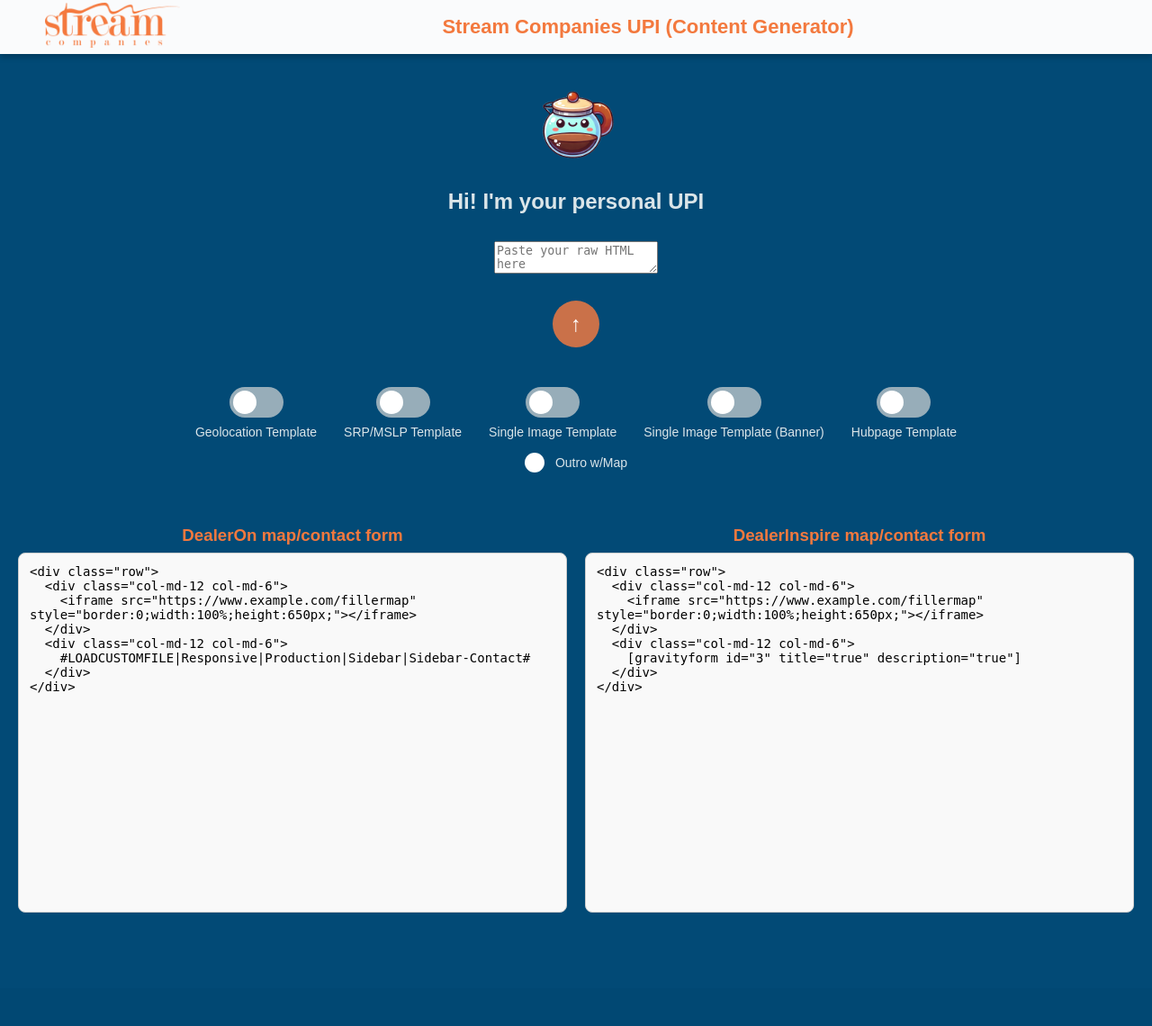
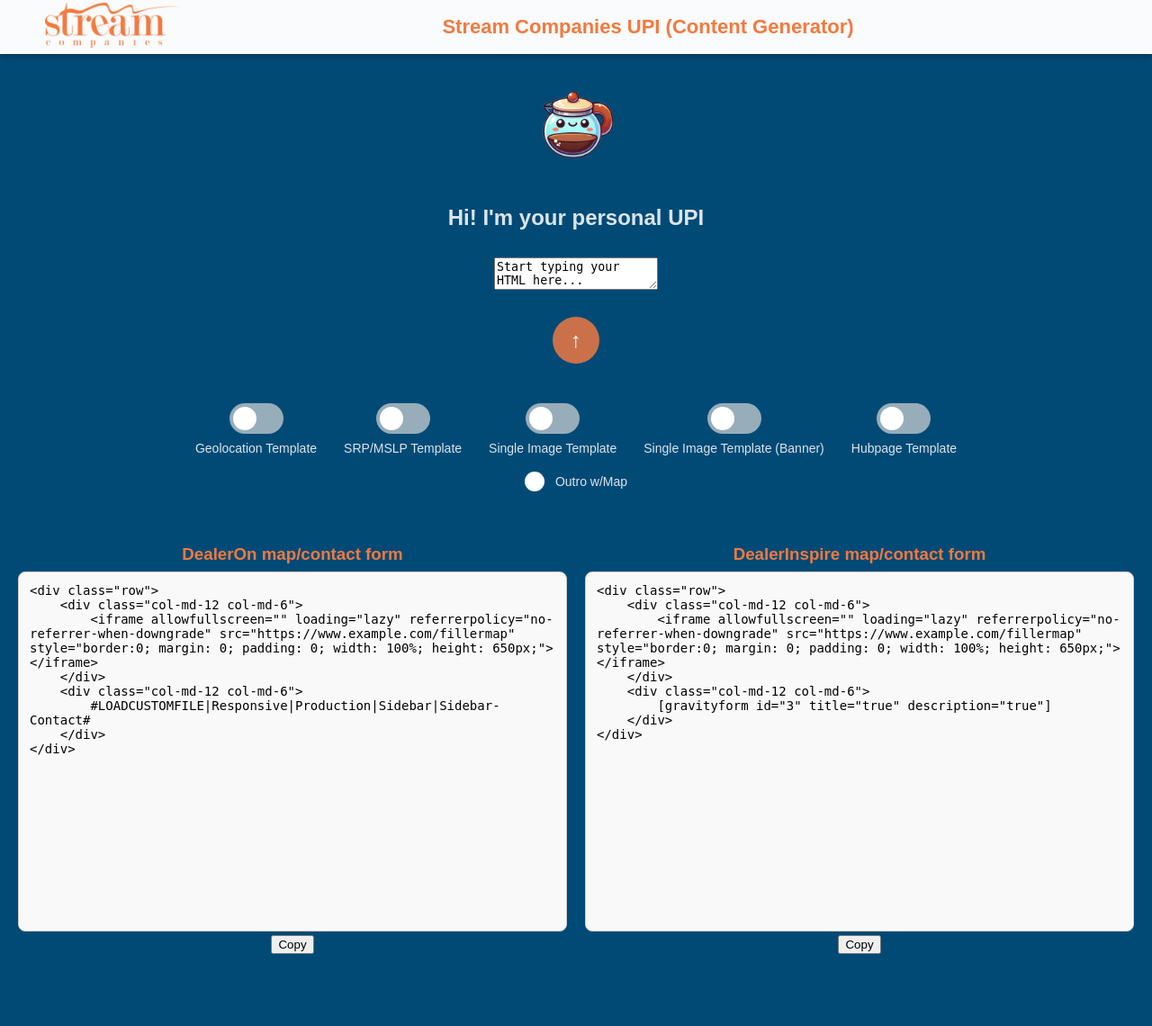
Before and after one commit to mabolden/stream-companies-upi, a Flask app: page / in a window 1280 px wide. Shown: the whole page at 90% size. Before the commit the page ends 1014 px from the top, so only its background shows below. Run offline with Flask 3, Linux system fonts and the light colour scheme; some libraries are stand-ins or nearby versions.

Commit message:
Update index.html

```diff
--- a/templates/index.html
+++ b/templates/index.html
@@ -4,10 +4,8 @@
     <meta charset="UTF-8" />
     <meta name="viewport" content="width=device-width, initial-scale=1.0"/>
     <title>Stream Companies Content Generator</title>
-
     <link rel="stylesheet" href="{{ url_for('static', filename='style.css') }}">
 
-    <!-- Layout Styles -->
     <style>
         .code-snippet-container {
             display: flex;
@@ -15,22 +13,17 @@
             justify-content: center;
             flex-wrap: wrap;
         }
-
         .code-box {
             width: 48%;
             box-sizing: border-box;
         }
-
         .code-box textarea {
             width: 100%;
             height: 400px;
             box-sizing: border-box;
         }
-
         @media (max-width: 900px) {
-            .code-box {
-                width: 100%;
-            }
+            .code-box { width: 100%; }
         }
 
         .editor-container {
@@ -41,20 +34,58 @@
             width: 100%;
         }
 
-        /* CKEditor maximize behavior */
+        .cke_editor_html_content { margin: 0 auto; }
+
+        .map-check-row {
+            display: flex;
+            justify-content: center;
+            margin-top: 18px;
+        }
+
+        .map-check {
+            display: inline-flex;
+            align-items: center;
+            gap: 12px;
+            cursor: pointer;
+            user-select: none;
+        }
+
+        .map-check input[type="checkbox"] {
+            position: absolute;
+            opacity: 0;
+            pointer-events: none;
+        }
+
+        .map-check__dot {
+            width: 22px;
+            height: 22px;
+            border-radius: 50%;
+            background: #ffffff;
+            border: 2px solid rgba(255, 255, 255, 0.85);
+            box-sizing: border-box;
+            transition: background-color 160ms ease, border-color 160ms ease, box-shadow 160ms ease;
+        }
+
+        .map-check input[type="checkbox"]:checked + .map-check__dot {
+            background: #ca7149;
+            border-color: #ca7149;
+            box-shadow: 0 0 0 3px rgba(202, 113, 73, 0.35);
+        }
+
+        .map-check input[type="checkbox"]:focus-visible + .map-check__dot {
+            box-shadow: 0 0 0 3px rgba(255, 255, 255, 0.35);
+        }
+
+        /* CKEditor maximize fix */
         body.cke_maximized {
             padding-top: 0 !important;
             height: 100vh !important;
             overflow: hidden !important;
         }
 
-        body.cke_maximized .banner {
-            display: none !important;
-        }
+        body.cke_maximized .banner { display: none !important; }
 
-        body.cke_maximized .content {
-            margin-top: 0 !important;
-        }
+        body.cke_maximized .content { margin-top: 0 !important; }
 
         body.cke_maximized .cke {
             position: fixed !important;
@@ -64,9 +95,7 @@
             z-index: 99999 !important;
         }
 
-        body.cke_maximized .cke_contents {
-            height: calc(100vh - 120px) !important;
-        }
+        body.cke_maximized .cke_contents { height: calc(100vh - 120px) !important; }
 
         body.cke_maximized textarea.cke_source {
             height: 100% !important;
@@ -81,7 +110,6 @@
 
 <body>
 
-    <!-- Header -->
     <div class="banner">
         <div class="logo-container">
             <img src="{{ url_for('static', filename='Stream_Logo.png') }}" alt="Stream Companies Logo">
@@ -89,32 +117,27 @@
         <h1>Stream Companies UPI (Content Generator)</h1>
     </div>
 
-    <!-- Main Content -->
     <div class="content">
 
-        <!-- UPI Logo -->
-        <div style="display:flex;justify-content:center;align-items:center;margin-top:10px;">
+        <div style="display: flex; justify-content: center; align-items: center; width: 100%; margin-top: 10px;">
             <img src="{{ url_for('static', filename='UPI_Logo.png') }}"
                  alt="Unpaid Intern Logo"
-                 style="width:100px;height:100px;border-radius:50%;object-fit:cover;">
+                 style="width: 100px; height: 100px; border-radius: 50%; object-fit: cover;">
         </div>
 
+        <br>
         <h2>Hi! I'm your personal UPI</h2>
 
-        <!-- Input Form -->
         <form method="POST">
 
-            <!-- HTML Editor -->
             <div class="editor-container">
-                <textarea id="html_content" name="html_content" placeholder="Paste your raw HTML here"></textarea>
+                <textarea id="html_content" name="html_content" placeholder="Paste your raw HTML here">Start typing your HTML here...</textarea>
             </div>
 
-            <!-- Submit Button -->
-            <div style="text-align:center;">
+            <div style="text-align: center;">
                 <button class="button" type="submit"><strong>↑</strong></button>
             </div>
 
-            <!-- Template Toggles -->
             <div class="toggle-row">
                 <label class="switch-label">
                     <input type="checkbox" id="geo_toggle" name="geo_toggle">
@@ -147,7 +170,6 @@
                 </label>
             </div>
 
-            <!-- Map Option -->
             <div class="map-check-row">
                 <label class="map-check">
                     <input type="checkbox" id="map_outro_toggle" name="map_outro_toggle">
@@ -158,104 +180,142 @@
 
         </form>
 
-        <!-- Download Output -->
         {% if download_url %}
         <div class="download-container">
             <a class="download-button" href="{{ download_url }}" download>Download Output File</a>
         </div>
         {% endif %}
 
-        <!-- Reference Snippets -->
         <div class="code-snippet-container">
 
             <div class="code-box">
                 <h3>DealerOn map/contact form</h3>
-                <textarea readonly>
-<div class="row">
-  <div class="col-md-12 col-md-6">
-    <iframe src="https://www.example.com/fillermap" style="border:0;width:100%;height:650px;"></iframe>
-  </div>
-  <div class="col-md-12 col-md-6">
-    #LOADCUSTOMFILE|Responsive|Production|Sidebar|Sidebar-Contact#
-  </div>
-</div>
-                </textarea>
+                <textarea id="codeBoxLeft" readonly>&lt;div class="row"&gt;
+    &lt;div class="col-md-12 col-md-6"&gt;
+        &lt;iframe allowfullscreen="" loading="lazy" referrerpolicy="no-referrer-when-downgrade" src="https://www.example.com/fillermap" style="border:0; margin: 0; padding: 0; width: 100%; height: 650px;"&gt;&lt;/iframe&gt;
+    &lt;/div&gt;
+    &lt;div class="col-md-12 col-md-6"&gt;
+        #LOADCUSTOMFILE|Responsive|Production|Sidebar|Sidebar-Contact#
+    &lt;/div&gt;
+&lt;/div&gt;</textarea>
+                <button class="copy-button" onclick="copyCode('codeBoxLeft')">Copy</button>
             </div>
 
             <div class="code-box">
                 <h3>DealerInspire map/contact form</h3>
-                <textarea readonly>
-<div class="row">
-  <div class="col-md-12 col-md-6">
-    <iframe src="https://www.example.com/fillermap" style="border:0;width:100%;height:650px;"></iframe>
-  </div>
-  <div class="col-md-12 col-md-6">
-    [gravityform id="3" title="true" description="true"]
-  </div>
-</div>
-                </textarea>
+                <textarea id="codeBoxRight" readonly>&lt;div class="row"&gt;
+    &lt;div class="col-md-12 col-md-6"&gt;
+        &lt;iframe allowfullscreen="" loading="lazy" referrerpolicy="no-referrer-when-downgrade" src="https://www.example.com/fillermap" style="border:0; margin: 0; padding: 0; width: 100%; height: 650px;"&gt;&lt;/iframe&gt;
+    &lt;/div&gt;
+    &lt;div class="col-md-12 col-md-6"&gt;
+        [gravityform id="3" title="true" description="true"]
+    &lt;/div&gt;
+&lt;/div&gt;</textarea>
+                <button class="copy-button" onclick="copyCode('codeBoxRight')">Copy</button>
             </div>
 
         </div>
-
     </div>
 
-    <!-- Scripts -->
     <script>
-        document.addEventListener('DOMContentLoaded', function () {
+        // Clipboard helper
+        function copyCode(id) {
+            const el = document.getElementById(id);
+            if (!el) return;
+            el.select();
+            el.setSelectionRange(0, 99999);
+            document.execCommand('copy');
+        }
+
+        document.addEventListener('DOMContentLoaded', function() {
+            // CKEditor initialization with clean HTML output (keeps semantic tags, strips Word junk)
+            CKEDITOR.disableAutoInline = true;
+
+            if (CKEDITOR.instances.html_content) {
+                CKEDITOR.instances.html_content.destroy(true);
+            }
 
             const editor = CKEDITOR.replace('html_content', {
                 height: 200,
                 width: 600,
 
-                /* Content handling */
-                allowedContent: true,
+                // Output behavior
+                autoParagraph: false,
+                fillEmptyBlocks: false,
+                enterMode: CKEDITOR.ENTER_P,
+                shiftEnterMode: CKEDITOR.ENTER_BR,
 
-                /* Formatting */
-                format_tags: 'p;h1;h2;h3;h4;h5;h6',
-                autoParagraph: false,
+                // Pasting cleanup (removes inline Word styling, keeps structure like headings and lists)
+                pasteFromWordRemoveStyles: true,
+                pasteFromWordRemoveFontStyles: true,
 
-                /* Paste handling */
-                forcePasteAsPlainText: false,
-                pasteFromWordRemoveFontStyles: true,
-                pasteFromWordRemoveStyles: true,
+                // Keep headings clean (no inline font controls that generate spans/styles)
+                removePlugins: 'elementspath,resize,font,justify,colorbutton,stylescombo,showblocks',
+                format_tags: 'p;h1;h2;h3;h4;h5;h6;pre',
 
-                /* Font cleanup */
-                removeFormatAttributes: 'font',
-                removeFormatTags: 'font',
+                // Allow only the HTML you actually want
+                allowedContent: 'h1 h2 h3 h4 h5 h6 p br ul ol li hr; strong b em i u; a[!href,target,rel];',
+                disallowedContent: '*[style]; *[class]; span; font;',
 
-                /* Editor appearance */
-                contentsCss: [
-                    'data:text/css,' +
-                    'body{background:#ffffff;color:#000000;font-family:Arial,Helvetica,sans-serif;padding:12px;}' +
-                    'h1{font-size:2em;}h2{font-size:1.6em;}h3{font-size:1.35em;}' +
-                    'h4{font-size:1.15em;}h5{font-size:1em;}h6{font-size:.9em;}'
-                ],
-
-                /* Plugin configuration */
-                removePlugins: 'elementspath,resize'
+                // Toolbar focused on structure, not inline styling
+                toolbar: [
+                    { name: 'clipboard', items: [ 'Cut', 'Copy', 'Paste', 'PasteText', 'PasteFromWord', '-', 'Undo', 'Redo' ] },
+                    { name: 'basicstyles', items: [ 'Bold', 'Italic', 'Underline', '-', 'RemoveFormat' ] },
+                    { name: 'paragraph', items: [ 'NumberedList', 'BulletedList', '-', 'Outdent', 'Indent' ] },
+                    { name: 'links', items: [ 'Link', 'Unlink' ] },
+                    { name: 'styles', items: [ 'Format' ] },
+                    { name: 'tools', items: [ 'Source', 'Maximize' ] }
+                ]
             });
 
-            const toggles = [
-                'geo_toggle',
-                'mslp_toggle',
-                'single_image_toggle',
-                'single_banner_toggle',
-                'hubpage_toggle'
+            function resizeMaximized(editorInstance) {
+                if (!document.body.classList.contains('cke_maximized')) return;
+
+                const container = editorInstance.container && editorInstance.container.$;
+                if (!container) return;
+
+                const top = container.querySelector('.cke_top')?.offsetHeight || 0;
+                const bottom = container.querySelector('.cke_bottom')?.offsetHeight || 0;
+                const contents = container.querySelector('.cke_contents');
+                if (!contents) return;
+
+                const h = window.innerHeight - top - bottom;
+                if (h > 0) contents.style.height = h + 'px';
+            }
+
+            editor.on('afterCommandExec', function(e) {
+                if (e.data && e.data.name === 'maximize') {
+                    setTimeout(function() { resizeMaximized(editor); }, 50);
+                }
+            });
+
+            editor.on('mode', function() {
+                setTimeout(function() { resizeMaximized(editor); }, 50);
+            });
+
+            window.addEventListener('resize', function() {
+                resizeMaximized(editor);
+            });
+
+            // Template toggle exclusivity
+            const templateToggles = [
+                document.getElementById('geo_toggle'),
+                document.getElementById('mslp_toggle'),
+                document.getElementById('single_image_toggle'),
+                document.getElementById('single_banner_toggle'),
+                document.getElementById('hubpage_toggle')
             ];
 
-            toggles.forEach(id => {
-                document.getElementById(id).addEventListener('change', function () {
-                    if (this.checked) {
-                        toggles.forEach(otherId => {
-                            if (otherId !== id) {
-                                document.getElementById(otherId).checked = false;
-                            }
+            templateToggles.forEach(toggle => {
+                if (!toggle) return;
+                toggle.addEventListener('change', () => {
+                    if (toggle.checked) {
+                        templateToggles.forEach(other => {
+                            if (other && other !== toggle) other.checked = false;
                         });
                     }
                 });
             });
-
         });
     </script>
 
```
